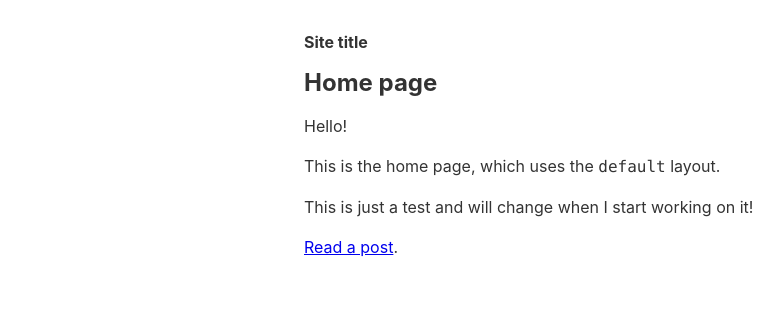
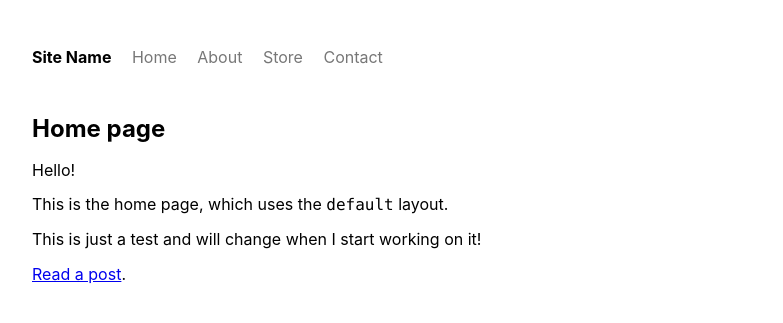
Before and after one commit to robday6/bon-bride, a Jekyll site: the page built from index.md, in a window 1280 px wide. Shown: the top 323 px of the page, without its empty margins (96-879 px from the left). Built offline with Jekyll 4.4.1, drawn with Linux system fonts in a browser that asks for light colours.

Commit message:
Basic section setup

```diff
--- /dev/null
+++ b/_includes/container-end.html
@@ -0,0 +1 @@
+</div>
--- /dev/null
+++ b/_includes/container.html
@@ -0,0 +1 @@
+<div class="mw8-ns center">
--- a/_includes/footer.html
+++ b/_includes/footer.html
@@ -1,4 +1,3 @@
-            </main>
 
         </div>
 
--- a/_includes/header.html
+++ b/_includes/header.html
@@ -27,12 +27,4 @@
 
     </head>
 
-    <body class="ma0 pa2 pa4-ns bg-white dark-gray sans-serif lh-copy">
-
-        <p class="clip"><a href="#content">Skip to content</a></p>
-
-        <div class="measure center">
-
-            <h1 class="ma0 f5 lh-title"><a href="/" class="dark-gray no-underline">{{ site.title }}</a></h1>
-
-            <main id="content">
+    <body class="sans-serif pa3">
--- /dev/null
+++ b/_includes/nav.html
@@ -0,0 +1,11 @@
+{% include container.html %}
+
+<nav class="pv3 pv4-ns">
+  <a class="link dim black b f6 f5-ns dib mr3" href="#" title="Home">Site Name</a>
+  <a class="link dim gray    f6 f5-ns dib mr3" href="#" title="Home">Home</a>
+  <a class="link dim gray    f6 f5-ns dib mr3" href="#" title="About">About</a>
+  <a class="link dim gray    f6 f5-ns dib mr3" href="#" title="Store">Store</a>
+  <a class="link dim gray    f6 f5-ns dib" href="#" title="Contact">Contact</a>
+</nav>
+
+{% include container-end.html %}
--- a/_layouts/default.html
+++ b/_layouts/default.html
@@ -1,4 +1,10 @@
 {% include header.html %}
+{% include nav.html %}
+
+{% include container.html %}
+
+
+
 
 <article>
 
@@ -8,4 +14,6 @@
 
 </article>
 
+
+{% include container-end.html %}
 {% include footer.html %}
```
